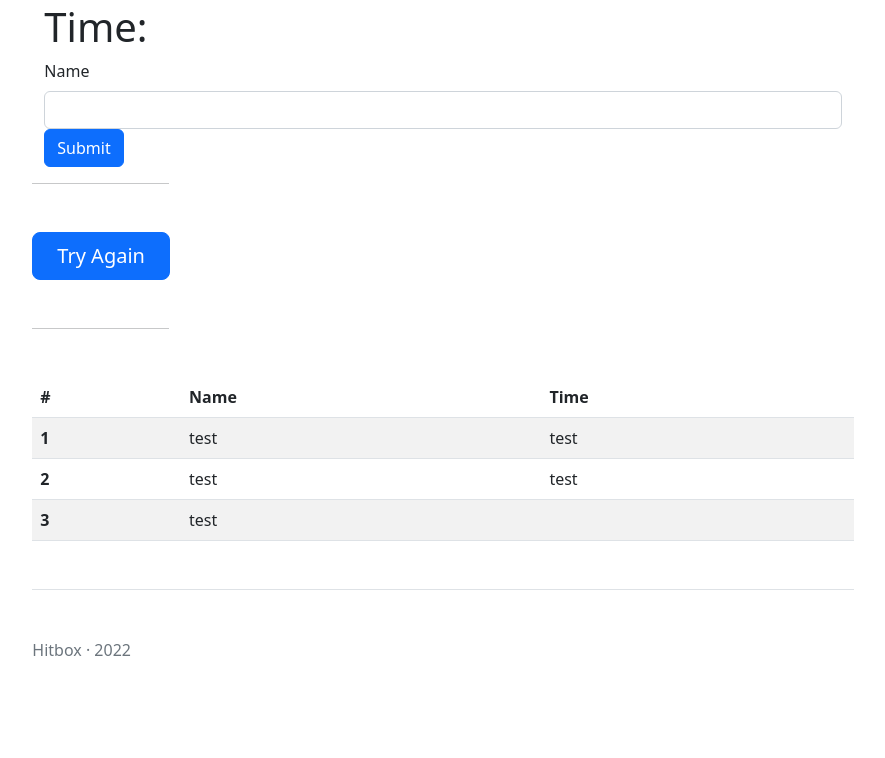
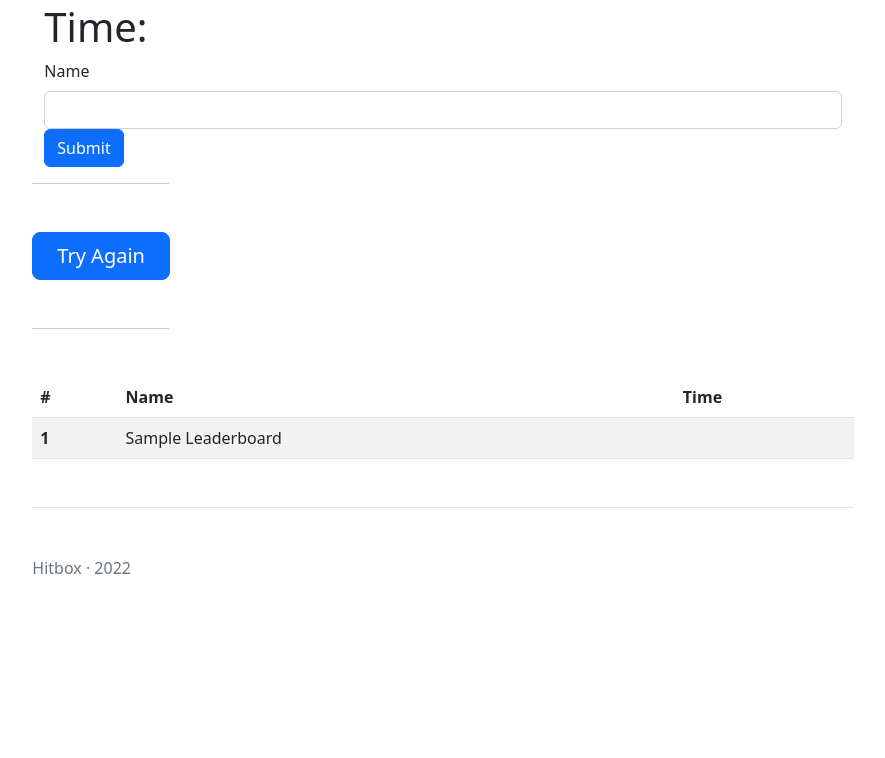
Before and after one commit to SethTanoue/Are_you_a_robot, a Django app: page /leaderboard in a window 1280 px wide. Shown: the part 146-904 px from the top of the page, without its empty margins (197-1082 px from the left). After the commit the page ends 720 px from the top, so only its background shows below. Run offline with Django 4.2, Linux system fonts and the light colour scheme; tables that the repository leaves empty hold one stand-in row (values such as "Sample post").

Commit message:
Leaderboard tweak

```diff
--- a/templates/hitbox/leaderboards.html
+++ b/templates/hitbox/leaderboards.html
@@ -37,20 +37,19 @@
       </tr>
     </thead>
     <tbody>
+      {% if leaderboard|length < 1 %}
       <tr>
-        <th scope="row">1</th>
-        <td>test</td>
-        <td>test</td>
+        <td colspan="3" center>Be the first!</td>
       </tr>
+      {% else %}
+      {% for l in leaderboard %}
       <tr>
-        <th scope="row">2</th>
-        <td>test</td>
-        <td>test</td>
+        <th scope="row">{{ forloop.counter }}</th>
+        <td>{{l.name|title}}</td>
+        <td>{{l.Time|title}}</td>
       </tr>
-      <tr>
-        <th scope="row">3</th>
-        <td colspan="2">test</td>
-      </tr>
+      {% endfor %}
+      {% endif %}
     </tbody>
   </table>
 </main>
```
